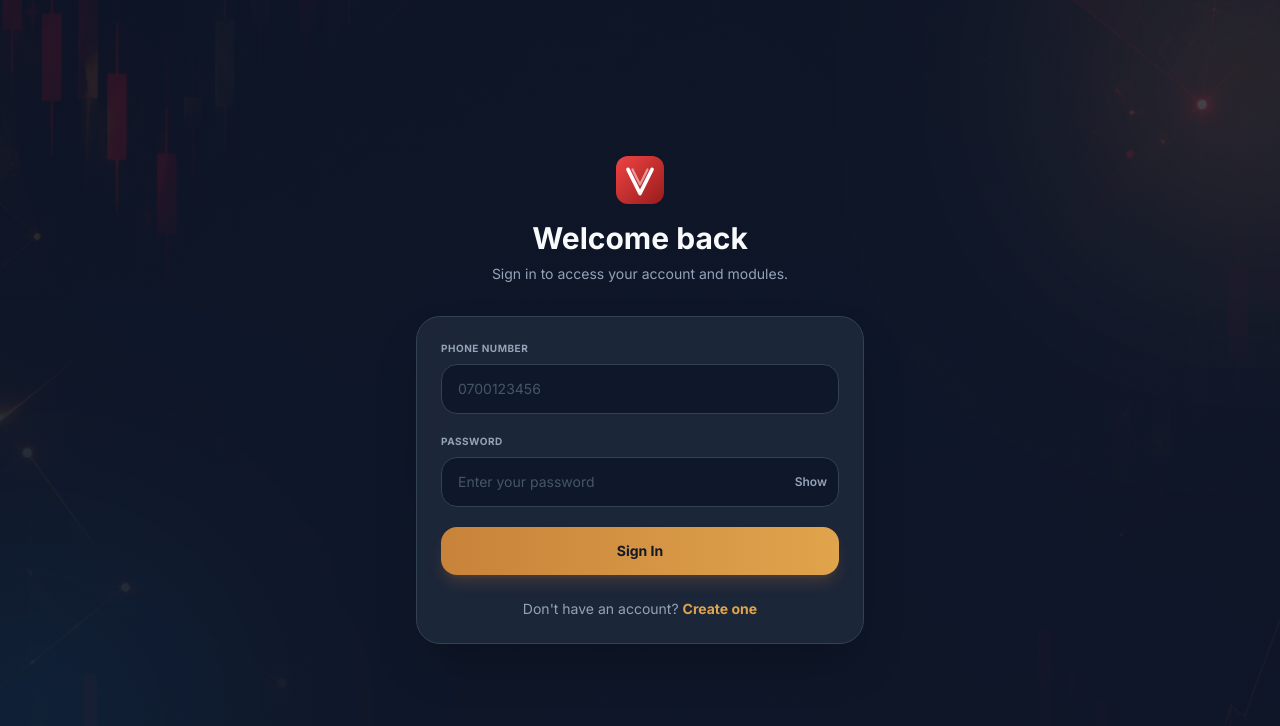
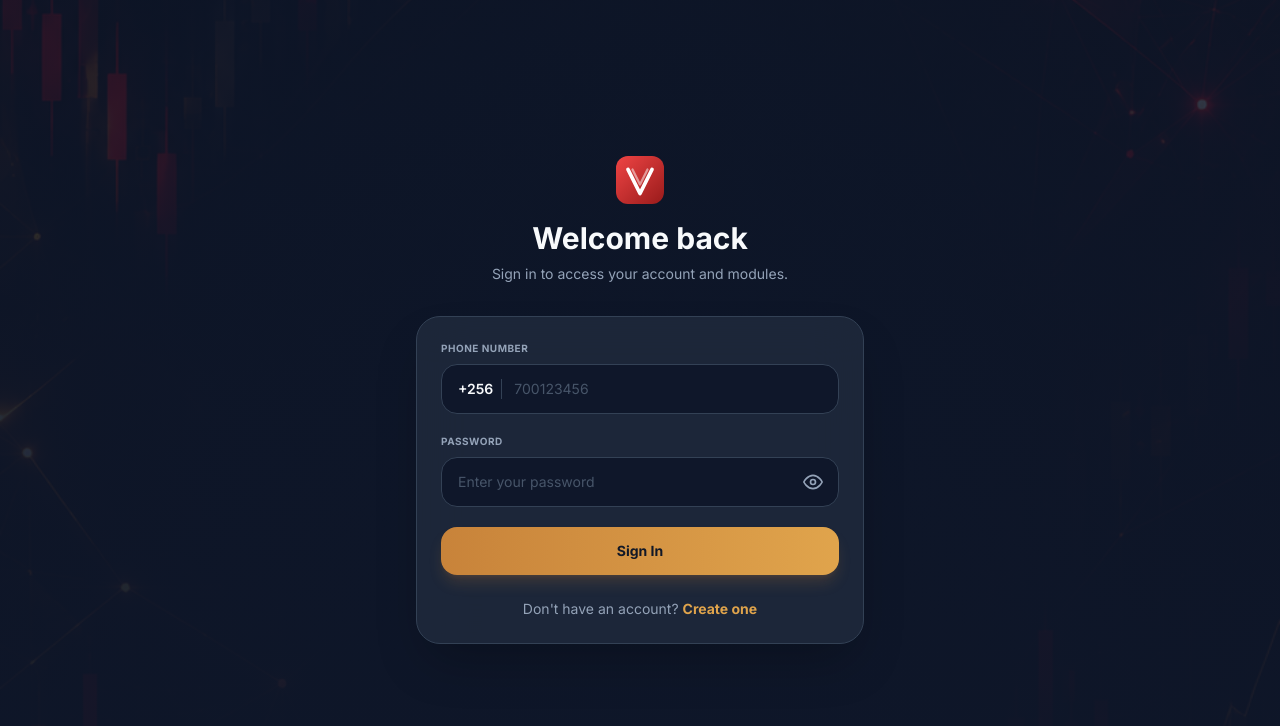
Before and after one commit to paercy32-eng/Vortex-Markets, a Next.js app: page /login in a window 1280 px wide. Shown: the top 726 px of the page. Built offline with nearby package versions, Linux system fonts and the light colour scheme.

Commit message:
Update page.tsx

```diff
--- a/app/(auth)/login/page.tsx
+++ b/app/(auth)/login/page.tsx
@@ -22,7 +22,10 @@ export default function LoginPage() {
       const res = await fetch('/api/auth/login', {
         method: 'POST',
         headers: { 'Content-Type': 'application/json' },
-        body: JSON.stringify({ phone, password }),
+        body: JSON.stringify({
+          phone: `+256${phone.replace(/^0+/, '')}`,
+          password,
+        }),
       });
 
       const data = await res.json();
@@ -52,17 +55,17 @@ export default function LoginPage() {
       {/* Dark Overlay */}
       <div className="absolute inset-0 bg-gradient-to-b from-[#0F172A]/85 via-[#0F172A]/90 to-[#0F172A]/95" />
 
-      {/* Decorative Glows */}
-      <div className="absolute top-[-10%] right-[-10%] w-80 h-80 bg-[#C8833A] rounded-full mix-blend-screen filter blur-[120px] opacity-20"></div>
-      <div className="absolute bottom-[-10%] left-[-10%] w-80 h-80 bg-[#0EA5E9] rounded-full mix-blend-screen filter blur-[120px] opacity-10"></div>
-
       <div className="w-full max-w-md relative z-10">
         <div className="mb-8 px-2 text-center">
           <div className="flex justify-center mb-4">
             <Logo size={48} />
           </div>
-          <h1 className="text-3xl font-bold text-[#F8FAFC] mb-2">Welcome back</h1>
-          <p className="text-[#94A3B8] text-sm">Sign in to access your account and modules.</p>
+          <h1 className="text-3xl font-bold text-[#F8FAFC] mb-2">
+            Welcome back
+          </h1>
+          <p className="text-[#94A3B8] text-sm">
+            Sign in to access your account and modules.
+          </p>
         </div>
 
         <div className="bg-[#1E293B]/90 backdrop-blur-xl border border-[#334155] rounded-3xl p-6 shadow-2xl">
@@ -72,25 +75,40 @@ export default function LoginPage() {
             autoComplete="on"
             className="space-y-5"
           >
+            {/* Phone Number */}
             <div>
-              <label htmlFor="login-phone" className="block text-[10px] text-[#94A3B8] font-bold mb-2 tracking-wider uppercase">
+              <label
+                htmlFor="login-phone"
+                className="block text-[10px] text-[#94A3B8] font-bold mb-2 tracking-wider uppercase"
+              >
                 Phone Number
               </label>
+              <div className="flex items-center bg-[#0F172A] border border-[#334155] rounded-xl focus-within:border-[#C8833A] transition overflow-hidden">
+                <span className="pl-4 pr-2 text-[#F8FAFC] text-sm font-semibold select-none border-r border-[#334155]">
+                  +256
+                </span>
                 <input
                   id="login-phone"
                   name="phone"
                   type="tel"
                   autoComplete="tel"
                   value={phone}
-                onChange={(e) => setPhone(e.target.value)}
-                placeholder="0700123456"
-                className="w-full bg-[#0F172A] border border-[#334155] rounded-xl px-4 py-3.5 text-[#F8FAFC] placeholder-[#475569] focus:outline-none focus:border-[#C8833A] transition text-sm"
+                  onChange={(e) =>
+                    setPhone(e.target.value.replace(/\D/g, '').replace(/^0+/, ''))
+                  }
+                  placeholder="700123456"
+                  className="w-full bg-transparent px-3 py-3.5 text-[#F8FAFC] placeholder-[#475569] focus:outline-none text-sm"
                   required
                 />
               </div>
+            </div>
 
+            {/* Password */}
             <div>
-              <label htmlFor="login-password" className="block text-[10px] text-[#94A3B8] font-bold mb-2 tracking-wider uppercase">
+              <label
+                htmlFor="login-password"
+                className="block text-[10px] text-[#94A3B8] font-bold mb-2 tracking-wider uppercase"
+              >
                 Password
               </label>
               <div className="relative">
@@ -102,15 +120,41 @@ export default function LoginPage() {
                   value={password}
                   onChange={(e) => setPassword(e.target.value)}
                   placeholder="Enter your password"
-                  className="w-full bg-[#0F172A] border border-[#334155] rounded-xl px-4 py-3.5 text-[#F8FAFC] placeholder-[#475569] focus:outline-none focus:border-[#C8833A] transition pr-14 text-sm"
+                  className="w-full bg-[#0F172A] border border-[#334155] rounded-xl px-4 py-3.5 text-[#F8FAFC] placeholder-[#475569] focus:outline-none focus:border-[#C8833A] transition pr-12 text-sm"
                   required
                 />
                 <button
                   type="button"
                   onClick={() => setShowPassword(!showPassword)}
-                  className="absolute right-3 top-1/2 -translate-y-1/2 text-[#94A3B8] text-xs font-semibold"
+                  className="absolute right-3 top-1/2 -translate-y-1/2 text-[#94A3B8] p-1"
                 >
-                  {showPassword ? 'Hide' : 'Show'}
+                  {showPassword ? (
+                    <svg
+                      viewBox="0 0 24 24"
+                      fill="none"
+                      stroke="currentColor"
+                      strokeWidth="2"
+                      strokeLinecap="round"
+                      strokeLinejoin="round"
+                      className="w-5 h-5"
+                    >
+                      <path d="M17.94 17.94A10.07 10.07 0 0 1 12 20c-7 0-11-8-11-8a18.45 18.45 0 0 1 5.06-5.94M9.9 4.24A9.12 9.12 0 0 1 12 4c7 0 11 8 11 8a18.5 18.5 0 0 1-2.16 3.19m-6.72-1.07a3 3 0 1 1-4.24-4.24"></path>
+                      <line x1="1" y1="1" x2="23" y2="23"></line>
+                    </svg>
+                  ) : (
+                    <svg
+                      viewBox="0 0 24 24"
+                      fill="none"
+                      stroke="currentColor"
+                      strokeWidth="2"
+                      strokeLinecap="round"
+                      strokeLinejoin="round"
+                      className="w-5 h-5"
+                    >
+                      <path d="M1 12s4-8 11-8 11 8 11 8-4 8-11 8-11-8-11-8z"></path>
+                      <circle cx="12" cy="12" r="3"></circle>
+                    </svg>
+                  )}
                 </button>
               </div>
             </div>
@@ -132,7 +176,10 @@ export default function LoginPage() {
 
           <div className="mt-6 text-center text-sm text-[#94A3B8]">
             Don't have an account?{' '}
-            <Link href="/register" className="text-[#E0A44C] font-bold hover:underline">
+            <Link
+              href="/register"
+              className="text-[#E0A44C] font-bold hover:underline"
+            >
               Create one
             </Link>
           </div>
```
Lines whose indentation alone changed are shown as unchanged.
